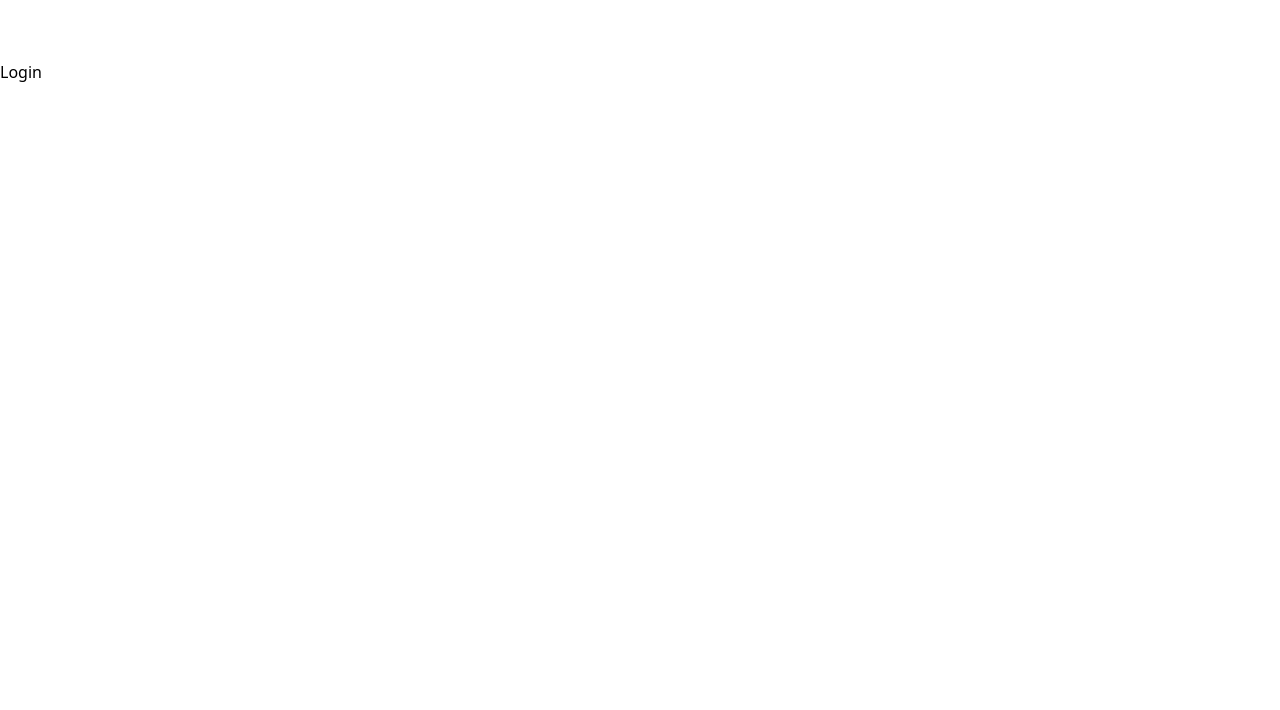
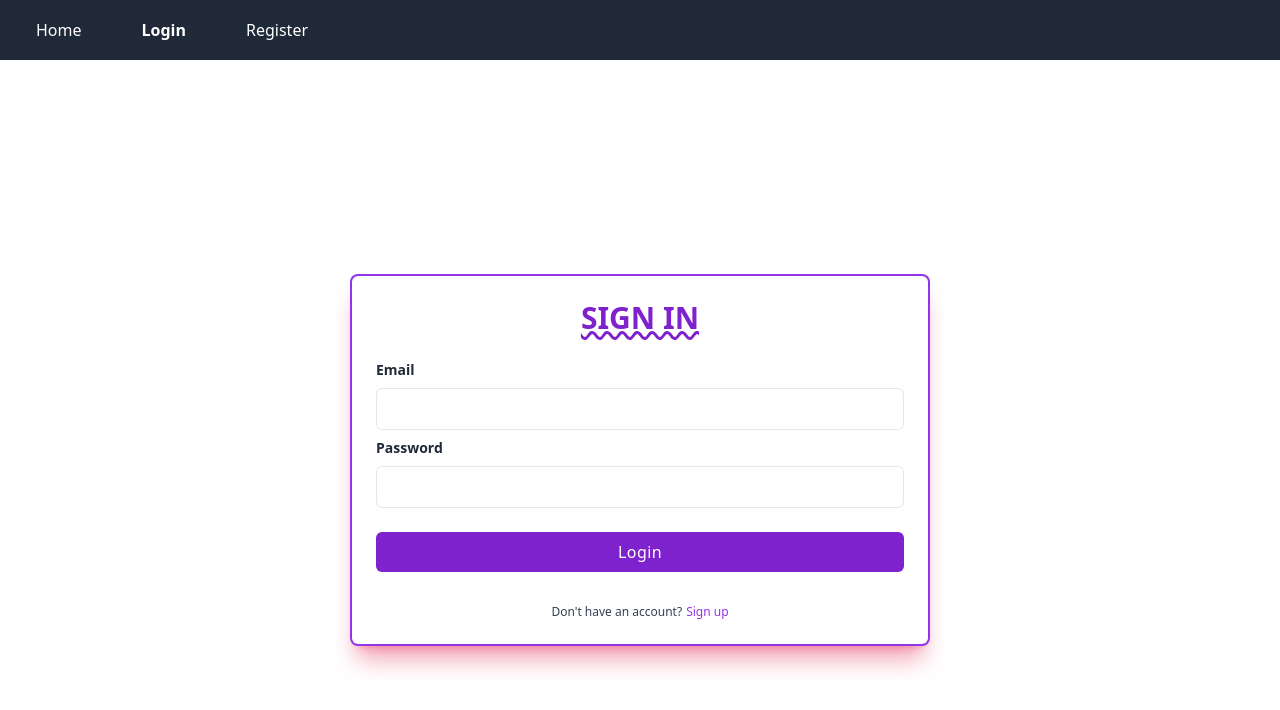
Before and after one commit to shreyanshgohil/Mayank, a React (Create React App) app: page /login in a window 1280 px wide. Shown: the top 710 px of the page. Built offline with nearby package versions, Linux system fonts and the light colour scheme.

Commit message:
first commit

```diff
--- /dev/null
+++ b/src/components/DynamicForm/DynamicInput.jsx
@@ -0,0 +1,26 @@
+//Dynamic input for the form
+const DynamicInput = (props) => {
+  // Inits
+  const { singleFieldData, handleUserDataChange, errors } = props;
+  // JSX
+  return (
+    <div className="mb-2">
+      <label
+        htmlFor={singleFieldData.id}
+        className="block text-sm font-semibold text-gray-800"
+      >
+        {singleFieldData.title}
+      </label>
+      <input
+        id={singleFieldData.id}
+        type={singleFieldData.type}
+        name={singleFieldData.name}
+        className="block w-full px-4 py-2 mt-2 text-purple-700 bg-white border rounded-md focus:border-purple-400 focus:ring-purple-300 focus:outline-none focus:ring focus:ring-opacity-40"
+        onChange={handleUserDataChange}
+      />
+      <p className="text-red-700 text-sm">{errors[singleFieldData.name]}</p>
+    </div>
+  );
+};
+
+export default DynamicInput;
--- /dev/null
+++ b/src/components/DynamicForm/index.jsx
@@ -0,0 +1,3 @@
+import DynamicInput from "./DynamicInput";
+
+export { DynamicInput };
--- a/src/components/Global/Header.jsx
+++ b/src/components/Global/Header.jsx
@@ -1,43 +1,39 @@
 import { NavLink, Outlet } from 'react-router-dom';
 
 const Header = () => {
+  const headerObj = [
+    { title: 'Home', url: '/' },
+    { title: 'Login', url: '/login' },
+    { title: 'Register', url: '/register' },
+  ];
   return (
     <header>
-      <nav className="bg-white border-gray-200  px-6 py-2.5 dark:bg-gray-800">
+      <nav className=" border-gray-200  px-6 py-2.5 bg-gray-800">
         <div className="flex flex-wrap justify-between items-center mx-auto max-w-screen-xl">
           <div className="flex items-center order-2"></div>
           <div
             className=" justify-between items-center w-full flex  order-1"
             id="mobile-menu-2"
           >
-            <ul className="flex font-medium flex-row space-x-8 mt-0">
-              <li>
-                <NavLink
-                  to="/"
-                  className="block py-2 pr-4 pl-3 text-white rounded bg-primary-700 lg:bg-transparent lg:text-primary-700  dark:text-white"
-                  aria-current="page"
-                >
-                  Home
-                </NavLink>
-              </li>
-              <li>
-                <NavLink
-                  to="/login"
-                  className="block py-2 pr-4 pl-3 text-white rounded bg-primary-700 lg:bg-transparent lg:text-primary-700  dark:text-white"
-                  aria-current="page"
-                >
-                  Login
-                </NavLink>
-              </li>
-              <li>
-                <NavLink
-                  to="/register"
-                  className="block py-2 pr-4 pl-3 text-white rounded bg-primary-700 lg:bg-transparent lg:text-primary-700  dark:text-white"
-                  aria-current="page"
-                >
-                  Register
-                </NavLink>
-              </li>
+            <ul className="flex flex-row space-x-8 mt-0">
+              {headerObj.map((singleHeaderObj, index) => {
+                return (
+                  <li key={index}>
+                    <NavLink
+                      to={singleHeaderObj.url}
+                      className="block py-2 pr-4 pl-3 text-white rounded bg-primary-700 lg:bg-transparent lg:text-primary-700  "
+                      aria-current="page"
+                      style={({ isActive, isPending }) => {
+                        return {
+                          fontWeight: isActive ? 'bold' : '',
+                        };
+                      }}
+                    >
+                      {singleHeaderObj.title}
+                    </NavLink>
+                  </li>
+                );
+              })}
             </ul>
           </div>
         </div>
--- /dev/null
+++ b/src/constants/Form.json
@@ -0,0 +1,50 @@
+{
+    "loginFields": [
+        {
+            "title": "Email",
+            "id": "email",
+            "type": "text",
+            "name": "email",
+            "defaultValue": ""
+        },
+        {
+            "title": "Password",
+            "id": "password",
+            "type": "password",
+            "name": "password",
+            "defaultValue": ""
+        }
+    ],
+    "registerFields": [
+        {
+            "title": "User name",
+            "id": "userName",
+            "type": "text",
+            "name": "userName",
+            "defaultValue": ""
+        },
+        {
+            "title": "Email",
+            "id": "email",
+            "type": "text",
+            "name": "email",
+            "defaultValue": ""
+        },
+        {
+            "title": "Password",
+            "id": "password",
+            "type": "password",
+            "name": "password",
+            "errorMessage": "Please enter valid password",
+            "defaultValue": ""
+        },
+        {
+            "title": "Contact",
+            "id": "contact",
+            "type": "number",
+            "name": "contactNo",
+            "errorMessage": "Please enter valid phone number",
+            "defaultValue": ""
+        }
+    ]
+}
--- a/src/pages/Login.jsx
+++ b/src/pages/Login.jsx
@@ -1,5 +1,136 @@
-const Login = () => {
-  return <div>Login</div>;
+import { useState } from 'react';
+import { Link, useNavigate } from 'react-router-dom';
+import { DynamicInput } from '../components/DynamicForm';
+import { regex } from '../utils/regex';
+import data from '../constants/Form.json';
+import toast from 'react-hot-toast';
+
+const INITIAL_STATE = {
+  email: '',
+  password: '',
 };
 
-export default Login;
+// Login page
+export default function Login() {
+  // Inits
+  const { loginFields } = data;
+  const [loginData, setLoginData] = useState(INITIAL_STATE);
+  const [errors, setErrors] = useState({});
+  const navigate = useNavigate();
+
+  // calls when user do some change in input field
+  const handleUserDataChange = (event) => {
+    const { name, value } = event.target;
+    setLoginData((prevState) => {
+      return {
+        ...prevState,
+        [name]: value,
+      };
+    });
+    setErrors((prevState) => {
+      return {
+        ...prevState,
+        [name]: '',
+      };
+    });
+  };
+
+  // For validate the form
+  const validateForm = () => {
+    let isValid = true;
+    for (const [key, value] of Object.entries(loginData)) {
+      // For email id
+      if (key === 'email') {
+        isValid = regex.email.test(value);
+        if (!isValid) {
+          setErrors((prevState) => {
+            return {
+              ...prevState,
+              [key]: 'please enter the valid email id',
+            };
+          });
+        }
+      }
+
+      // For password
+      if (key === 'password') {
+        if (value.length < 6) {
+          isValid = false;
+          setErrors((prevState) => {
+            return {
+              ...prevState,
+              [key]: 'please enter the valid password',
+            };
+          });
+        }
+      }
+    }
+    return isValid;
+  };
+
+  //Handling the form submission
+  const formSubmitHandler = async (event) => {
+    try {
+      event.preventDefault();
+      const isValid = validateForm();
+      if (isValid) {
+        const response = await fetch('http://localhost:5000/user/login', {
+          method: 'post',
+          headers: {
+            'Content-Type': 'application/json',
+          },
+          body: JSON.stringify(loginData),
+        });
+        if (response.status === 200) {
+          toast.success('Login done successfully');
+          navigate('/');
+        } else {
+          toast.error('Please enter valid email and password');
+        }
+      }
+    } catch (err) {
+      toast.error('Something went wrong');
+      console.log(err);
+    }
+  };
+
+  // JSX
+  return (
+    <div className="relative p-6 flex flex-col justify-center min-h-screen overflow-hidden">
+      <div className="max-w-[550px] w-full p-6  m-auto bg-white rounded-md shadow-xl shadow-rose-600/40  ring-2 ring-purple-600 lg:max-w-xl">
+        <h1 className="text-3xl font-semibold text-center text-purple-700 underline uppercase decoration-wavy">
+          Sign in
+        </h1>
+
+        <form className="mt-6" onSubmit={formSubmitHandler}>
+          {loginFields.map((singleFieldData, index) => {
+            return (
+              <DynamicInput
+                key={index}
+                singleFieldData={singleFieldData}
+                handleUserDataChange={handleUserDataChange}
+                errors={errors}
+              />
+            );
+          })}
+
+          <div className="mt-6">
+            <button className="w-full px-4 py-2 tracking-wide text-white transition-colors duration-200 transform bg-purple-700 rounded-md hover:bg-purple-600 focus:outline-none focus:bg-purple-600">
+              Login
+            </button>
+          </div>
+        </form>
+
+        <p className="mt-8 text-xs font-light text-center text-gray-700 ">
+          Don't have an account?
+          <Link
+            to="/register"
+            className="font-medium text-purple-600 hover:underline ml-1"
+          >
+            Sign up
+          </Link>
+        </p>
+      </div>
+    </div>
+  );
+}
--- /dev/null
+++ b/src/utils/regex.jsx
@@ -0,0 +1,3 @@
+export const regex = {
+  email: /^[\w-\.]+@([\w-]+\.)+[\w-]{2,4}$/,
+};
```
